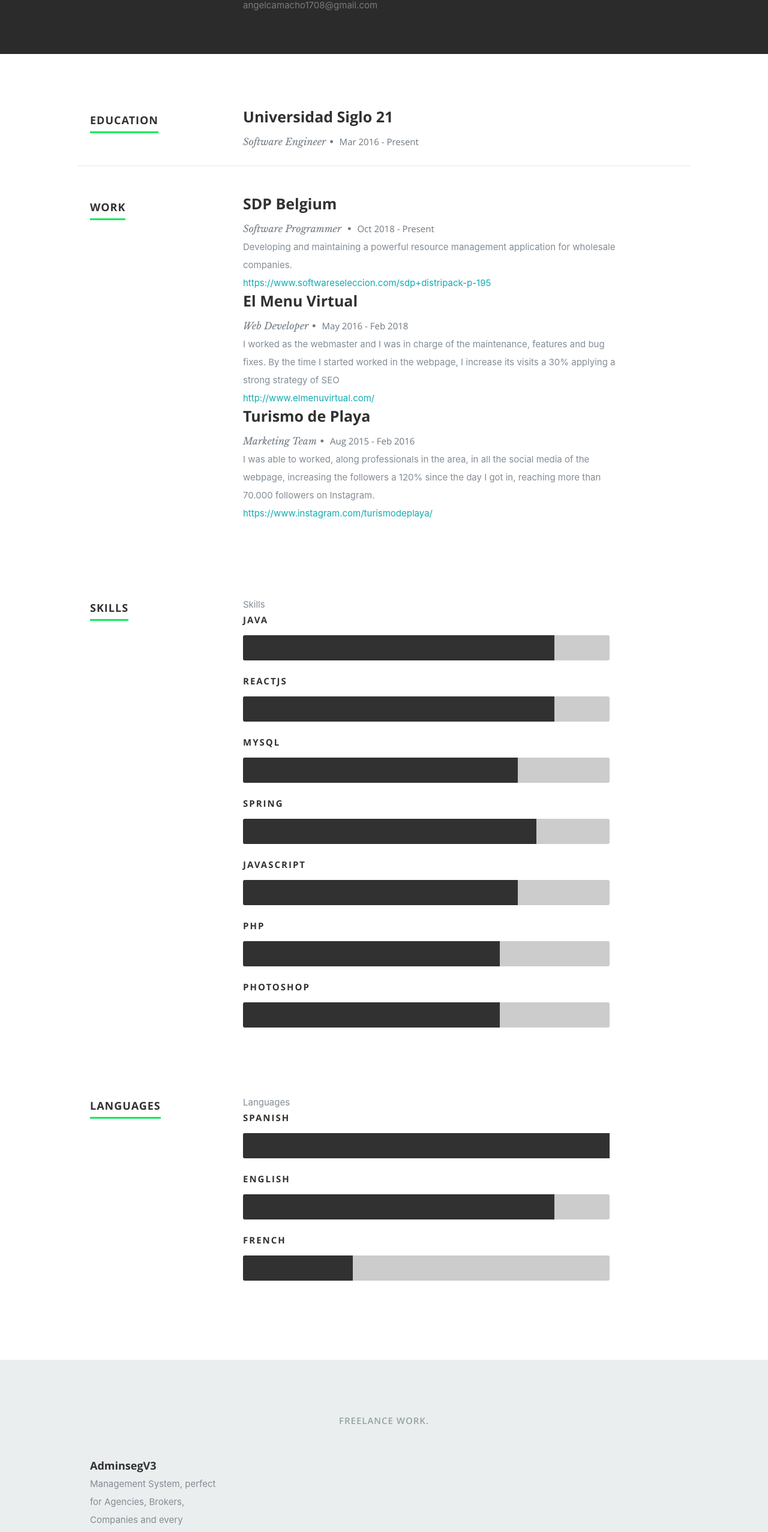
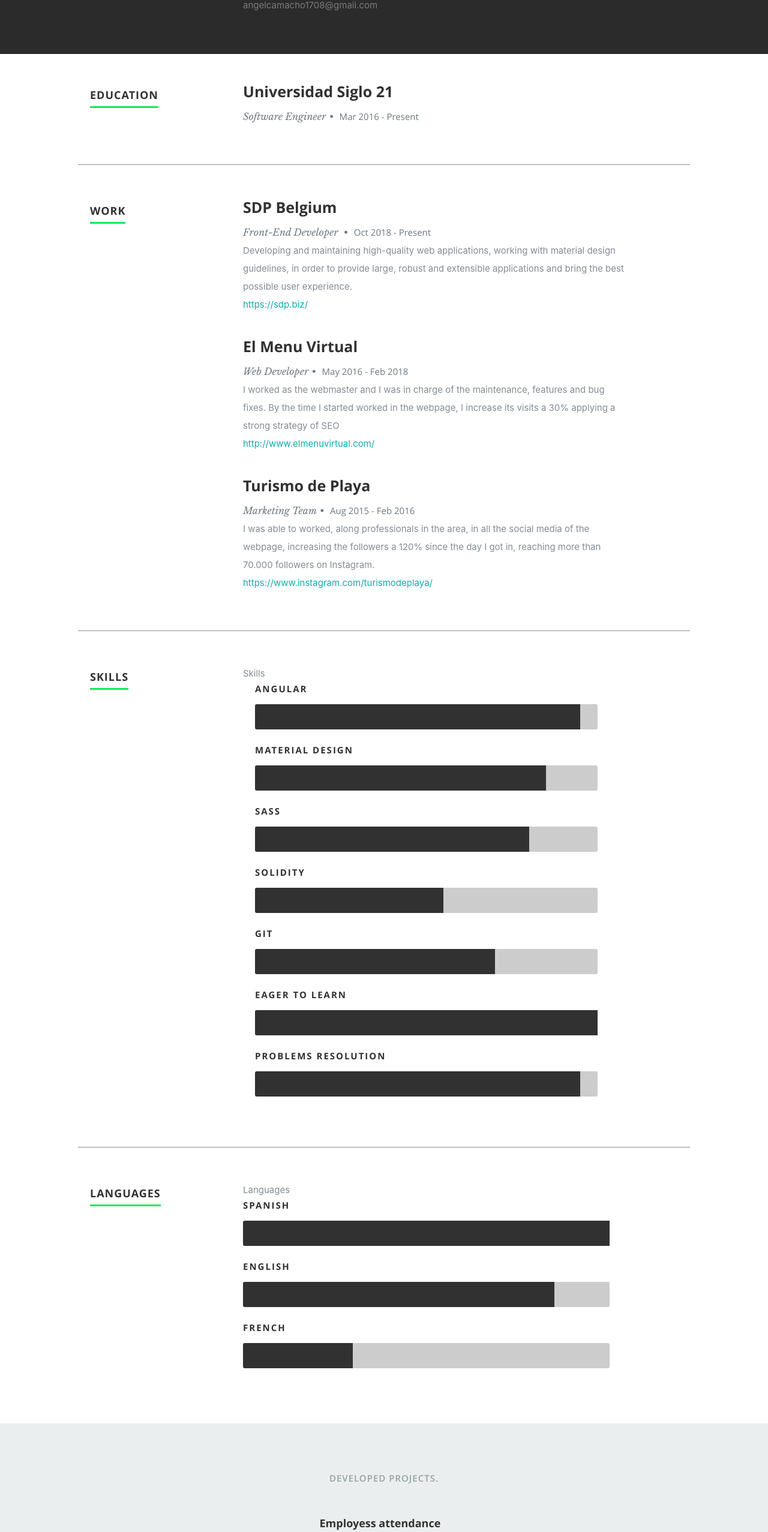
Before and after one commit to angelcamacho17/resume, a React (Create React App) app: page / in a window 1280 px wide. Shown: the part 1238-3792 px from the top of the page at 60% size. Built offline with nearby package versions, Linux system fonts and the light colour scheme.

Commit message:
updating

```diff
--- a/css/layout.css
+++ b/css/layout.css
@@ -33,17 +33,11 @@ header {
    height: 800px;
    min-height: 500px;
    width: 100%;
-<<<<<<< HEAD
-   background: #161415 url(../images/header-background.jpg) no-repeat top center;
-   background-size: cover !important;
-	-webkit-background-size: cover !important;
-=======
    background: no-repeat top center;
    background-image:url(../images/thumb-1920-754582.jpg);
    background-size: cover !important;
 	-webkit-background-size: cover !important;
    background-attachment: relative;
->>>>>>> 5b3d6d6f1d7a320d1cf532ed04ac4476be36cc39
    text-align: center;
    overflow: hidden;
 }
@@ -60,7 +54,7 @@ header .banner {
    vertical-align: middle;
    margin: 0 auto;
    width: 85%;
-   padding-bottom: 30px;s
+   padding-bottom: 30px;
    text-align: center;
 }
 
@@ -70,20 +64,12 @@ header .banner-text h1 {
    color: #fff;
    letter-spacing: -2px;
    margin: 0 auto 18px auto;
-<<<<<<< HEAD
-   text-shadow: 0px 1px 3px rgba(0, 0, 0, .8);
-}
-header .banner-text h3 {
-   font: 18px/1.9em 'librebaskerville-regular', serif;
-   color: #A8A8A8;
-=======
    padding-top: -20px;
    /*text-shadow: 0px 1px 3px rgba(0, 0, 0, .8);*/
 }
 header .banner-text h3 {
    font: 18px/1.9em 'librebaskerville-regular', serif;
    color: #fff;
->>>>>>> 5b3d6d6f1d7a320d1cf532ed04ac4476be36cc39
    margin: 0 auto;
    width: 70%;
    text-shadow: 0px 1px 2px rgba(0, 0, 0, .5);
@@ -97,19 +83,12 @@ header .banner-text hr {
    margin: 18px auto 24px auto;
    border-color: #2F2D2E;
    border-color: rgba(150, 150, 150, .1);
-<<<<<<< HEAD
-=======
    color : #000;
->>>>>>> 5b3d6d6f1d7a320d1cf532ed04ac4476be36cc39
 }
 
 /* header social links */
 header .social {
-<<<<<<< HEAD
-   margin: 24px 0;
-=======
    margin: 10px 0;
->>>>>>> 5b3d6d6f1d7a320d1cf532ed04ac4476be36cc39
    padding: 0;
    font-size: 30px;
    text-shadow: 0px 1px 2px rgba(0, 0, 0, .8);
@@ -120,11 +99,7 @@ header .social li {
    padding: 0;
 }
 header .social li a { color: #fff; }
-<<<<<<< HEAD
-header .social li a:hover { color: #11ABB0; }
-=======
 header .social li a:hover { color: #0ceb5a; }
->>>>>>> 5b3d6d6f1d7a320d1cf532ed04ac4476be36cc39
 
 /* scrolldown link */
 header .scrolldown a {
@@ -146,11 +121,7 @@ header .scrolldown a {
    -o-transition: all .3s ease-in-out;
    transition: all .3s ease-in-out;
 }
-<<<<<<< HEAD
-header .scrolldown a:hover { color: #11ABB0; }
-=======
 header .scrolldown a:hover { color: #0ceb5a; }
->>>>>>> 5b3d6d6f1d7a320d1cf532ed04ac4476be36cc39
 
 /* primary navigation
 --------------------------------------------------------------------- */
@@ -176,11 +147,7 @@ header .scrolldown a:hover { color: #0ceb5a; }
 .opaque { background-color: #333; }
 
 /* hide toggle button */
-<<<<<<< HEAD
-#nav-wrap > a.mobile-btn { display: none; }
-=======
 #nav-wrap > a.mobile-btn { display: none;  background-color: #000; }
->>>>>>> 5b3d6d6f1d7a320d1cf532ed04ac4476be36cc39
 
 ul#nav {
    min-height: 48px;
@@ -215,13 +182,8 @@ ul#nav li a {
 	transition: color .2s ease-in-out;
 }
 
-<<<<<<< HEAD
-ul#nav li a:active { background-color: transparent !important; }
-ul#nav li.current a { color: #F06000; }
-=======
 ul#nav li a:active { background-color: transparent !important; color:#000}
 ul#nav li.current a { color: #0ceb5a; }
->>>>>>> 5b3d6d6f1d7a320d1cf532ed04ac4476be36cc39
 
 
 /* ------------------------------------------------------------------ */
@@ -253,11 +215,7 @@ ul#nav li.current a { color: #0ceb5a; }
    height: 120px;
    border-radius: 100%;
 }
-<<<<<<< HEAD
-#about .contact-details { width: 41.66667%; }
-=======
 #about .contact-details { width: 41.66667%; padding-right: 5%; margin-top: 12px }
->>>>>>> 5b3d6d6f1d7a320d1cf532ed04ac4476be36cc39
 #about .download {
    width: 58.33333%;
    padding-top: 6px;
@@ -284,8 +242,6 @@ ul#nav li.current a { color: #0ceb5a; }
 #resume {
    background: #fff;
    padding-top: 90px;
-<<<<<<< HEAD
-=======
    overflow: hidden;
 }
 
@@ -298,40 +254,18 @@ ul#nav li.current a { color: #0ceb5a; }
 #language{
    padding-top: 50px;
    background: #fff;
->>>>>>> 5b3d6d6f1d7a320d1cf532ed04ac4476be36cc39
    padding-bottom: 72px;
    overflow: hidden;
 }
 
-<<<<<<< HEAD
-#resume a, #resume a:visited  { color: #11ABB0; }
-#resume a:hover, #resume a:focus { color: #313131; }
-
-#resume h1 {
-=======
 #resume a, #skill a, #language a, #resume a:visited, #skill a:visited, #language a:visited { color: #11ABB0; }
 #resume a:hover,#skill a:hover, #language a:hover, #resume a:focus,#skill a:focus, #language a:focus { color: #313131; }
 
 #resume h1 ,#skill h1 ,#language h1 {
->>>>>>> 5b3d6d6f1d7a320d1cf532ed04ac4476be36cc39
    font: 18px/24px 'opensans-bold', sans-serif;
    text-transform: uppercase;
    letter-spacing: 1px;
 }
-<<<<<<< HEAD
-#resume h1 span {
-   border-bottom: 3px solid #11ABB0;
-   padding-bottom: 6px;
-}
-#resume h3 {
-   font: 25px/30px 'opensans-bold', sans-serif;
-}
-
-#resume .header-col { padding-top: 9px; }
-#resume .main-col { padding-right: 10%; }
-
-.education, .work {
-=======
 #resume h1 span,#skill h1 span,#language h1 span {
    border-bottom: 3px solid #0ceb5a;
    padding-bottom: 6px;
@@ -344,39 +278,26 @@ ul#nav li.current a { color: #0ceb5a; }
 #resume .main-col,#skill .main-col,#language .main-col  { padding-right: 10%; }
 
 .education{
->>>>>>> 5b3d6d6f1d7a320d1cf532ed04ac4476be36cc39
    margin-bottom: 48px;
    padding-bottom: 24px;
    border-bottom: 1px solid #E8E8E8;
 }
-<<<<<<< HEAD
-#resume .info {
-=======
 .work, .language{
    margin-bottom: 48px;
    padding-bottom: 24px;
 }
 
 #resume .info,#skill .info,#language .info{
->>>>>>> 5b3d6d6f1d7a320d1cf532ed04ac4476be36cc39
    font: 16px/24px 'librebaskerville-italic', serif;
    color: #6E7881;
    margin-bottom: 18px;
    margin-top: 9px;
 }
-<<<<<<< HEAD
-#resume .info span {
-   margin-right: 5px;
-   margin-left: 5px;
-}
-#resume .date {
-=======
 #resume .info span,#skill .info span,#language .info span {
    margin-right: 5px;
    margin-left: 5px;
 }
 #resume .date,#skill .date,#language .date {
->>>>>>> 5b3d6d6f1d7a320d1cf532ed04ac4476be36cc39
    font: 15px/24px 'opensans-regular', sans-serif;
    margin-top: 6px;
 }
@@ -395,15 +316,12 @@ ul#nav li.current a { color: #0ceb5a; }
   	margin-top: 36px;
    list-style: none;
 }
-<<<<<<< HEAD
-=======
 
 .bars .languages {
   	margin-top: 36px;
    list-style: none;
 }
 
->>>>>>> 5b3d6d6f1d7a320d1cf532ed04ac4476be36cc39
 .bars li {
    position: relative;
   	margin-bottom: 60px;
@@ -434,13 +352,13 @@ ul#nav li.current a { color: #0ceb5a; }
    border-radius: 3px 0 0 3px;
 }
 
-.reactjs {
+.angular {
   	width: 85%;
   	-moz-animation: photoshop 2s ease;
   	-webkit-animation: photoshop 2s ease;
 }
 
-.photoshop {
+.solidity {
   	width: 70%;
   	-moz-animation: photoshop 2s ease;
   	-webkit-animation: photoshop 2s ease;
@@ -465,8 +383,6 @@ ul#nav li.current a { color: #0ceb5a; }
   	-moz-animation: html5 2s ease;
   	-webkit-animation: html5 2s ease;
 }
-<<<<<<< HEAD
-=======
 
 .spanish {
   	width: 100%;
@@ -484,7 +400,6 @@ ul#nav li.current a { color: #0ceb5a; }
   	-webkit-animation: html5 2s ease;
 }
 
->>>>>>> 5b3d6d6f1d7a320d1cf532ed04ac4476be36cc39
 .spring {
   	width: 80%;
   	-moz-animation: jquery 2s ease;
@@ -765,11 +680,7 @@ call-to-action .button {
    color: #0D0D0D;
 }
 #call-to-action p span {
-<<<<<<< HEAD
 	font-family: 'opensans-semibold', sans-serif;
-=======
-	font-family: 'opensans-semibold', sans-serif;
->>>>>>> 5b3d6d6f1d7a320d1cf532ed04ac4476be36cc39
 	color: #D8D8D8;
 }
 
@@ -793,11 +704,7 @@ call-to-action .button {
    padding-bottom: 66px;
 }
 #testimonials h1 {
-<<<<<<< HEAD
    font: 18px/24px 'opensans-bold', sans-serif;
-=======
-   font: 18px/24px 'opensans-bold', sans-serif;
->>>>>>> 5b3d6d6f1d7a320d1cf532ed04ac4476be36cc39
    text-transform: uppercase;
    letter-spacing: 3px;
    color: #fff;
@@ -1076,11 +983,7 @@ footer {
    position: relative;
 }
 
-<<<<<<< HEAD
-footer a, footer a:visited { color: #525252; }
-=======
 footer a, footer a:visited { color: #0ceb5a;; }
->>>>>>> 5b3d6d6f1d7a320d1cf532ed04ac4476be36cc39
 footer a:hover, footer a:focus { color: #fff; }
 
 /* copyright */
@@ -1112,27 +1015,17 @@ footer .social-links {
    margin: 18px 0 30px 0;
    padding: 0;
    font-size: 30px;
-<<<<<<< HEAD
-=======
    color: #0ceb5a;
->>>>>>> 5b3d6d6f1d7a320d1cf532ed04ac4476be36cc39
 }
 footer .social-links li {
     display: inline-block;
     margin: 0;
     padding: 0;
     margin-left: 42px;
-<<<<<<< HEAD
-    color: #F06000;
-}
-
-footer .social-links li:first-child { margin-left: 0; }
-=======
     color: #0ceb5a;
 }
 
 footer .social-links li:first-child { color: #0ceb5a; margin-left: 0; }
->>>>>>> 5b3d6d6f1d7a320d1cf532ed04ac4476be36cc39
 
 /* Go To Top Button */
 #go-top {
@@ -1160,9 +1053,4 @@ footer .social-links li:first-child { color: #0ceb5a; margin-left: 0; }
    line-height: 60px;
  	border-radius: 100%;
 }
-<<<<<<< HEAD
-#go-top a:hover { background-color: #0F9095; }
-
-=======
 #go-top a:hover { background-color: #0ceb5a; }
->>>>>>> 5b3d6d6f1d7a320d1cf532ed04ac4476be36cc39
--- a/package.json
+++ b/package.json
@@ -3,11 +3,14 @@
   "version": "0.1.0",
   "private": true,
   "dependencies": {
+    "gh-pages": "^3.0.0",
     "react": "^16.10.2",
     "react-dom": "^16.10.2",
     "react-scripts": "3.2.0"
   },
   "scripts": {
+    "predeploy": "npm run build",
+    "deploy": "gh-pages -d build",
     "start": "react-scripts start",
     "build": "react-scripts build",
     "test": "react-scripts test",
--- a/public/css/default.css
+++ b/public/css/default.css
@@ -87,7 +87,7 @@ pre {
    word-wrap: break-word;
 }
 
-blockquote, q { quotes: &#8220 &#8220; }
+blockquote, q { quotes: #8220 #8220; }
 
 blockquote:before, blockquote:after,
 q:before, q:after {
@@ -196,8 +196,8 @@ blockquote:before {
    font-size: 80px;
    line-height: 0px;
    margin: 0;
-   font-family: arial, sans-serif;; display:inline
-
+   font-family: arial, sans-serif;
+   display:inline;
    position: absolute;
    top:  30px;
 	left: 0;
--- a/public/css/layout.css
+++ b/public/css/layout.css
@@ -54,7 +54,7 @@ header .banner {
    vertical-align: middle;
    margin: 0 auto;
    width: 85%;
-   padding-bottom: 30px;s
+   padding-bottom: 30px;
    text-align: center;
 }
 
@@ -241,21 +241,21 @@ ul#nav li.current a { color: #0ceb5a; }
 
 #resume {
    background: #fff;
-   padding-top: 90px;
+   padding-top: 48px;
    overflow: hidden;
 }
 
 #skill{
-   padding-top: 50px;
+   padding-top: 8px;
    background: #fff;
    overflow: hidden;
 }
 
 #language{
-   padding-top: 50px;
+   padding-top: 8px;
    background: #fff;
-   padding-bottom: 72px;
    overflow: hidden;
+   padding-bottom: 32px;
 }
 
 #resume a, #skill a, #language a, #resume a:visited, #skill a:visited, #language a:visited { color: #11ABB0; }
@@ -280,11 +280,21 @@ ul#nav li.current a { color: #0ceb5a; }
 .education{
    margin-bottom: 48px;
    padding-bottom: 24px;
-   border-bottom: 1px solid #E8E8E8;
+   border-bottom: 1px solid #909090;
 }
-.work, .language{
+
+.work {
+   padding-top: 8px;
+}
+
+.work, .language, .skill {
    margin-bottom: 48px;
    padding-bottom: 24px;
+   border-bottom: 1px solid #909090;
+}
+
+.skill {
+   padding-bottom: 0 !important;
 }
 
 #resume .info,#skill .info,#language .info{
@@ -352,33 +362,38 @@ ul#nav li.current a { color: #0ceb5a; }
    border-radius: 3px 0 0 3px;
 }
 
-.reactjs {
-  	width: 85%;
+.angular {
+  	width: 95%;
   	-moz-animation: photoshop 2s ease;
   	-webkit-animation: photoshop 2s ease;
 }
 
-.photoshop {
-  	width: 70%;
+.solidity {
+  	width: 55%;
   	-moz-animation: photoshop 2s ease;
   	-webkit-animation: photoshop 2s ease;
 }
-.java {
+.material-design {
   	width: 85%;
   	-moz-animation: illustrator 2s ease;
   	-webkit-animation: illustrator 2s ease;
 }
-.mysql {
-  	width: 75%;
+.sass {
+   width: 80%;
+   -moz-animation: wordpress 2s ease;
+   -webkit-animation: wordpress 2s ease;
+}
+.learn {
+  	width: 100%;
   	-moz-animation: wordpress 2s ease;
   	-webkit-animation: wordpress 2s ease;
 }
-.javascript {
-  	width: 75%;
+.problems {
+  	width: 95%;
   	-moz-animation: css 2s ease;
   	-webkit-animation: css 2s ease;
 }
-.php {
+.git {
   	width: 70%;
   	-moz-animation: html5 2s ease;
   	-webkit-animation: html5 2s ease;
@@ -462,8 +477,7 @@ ul#nav li.current a { color: #0ceb5a; }
 
 #portfolio {
    background: #ebeeee;
-   padding-top: 90px;
-   padding-bottom: 60px;
+   padding: 80px 0;
 }
 #portfolio h1 {
    font: 15px/24px 'opensans-semibold', sans-serif;
@@ -475,6 +489,12 @@ ul#nav li.current a { color: #0ceb5a; }
 }
 
 /* Portfolio Content */
+#portfolio-wrapper {
+   display: flex;
+   flex-direction: row;
+   justify-content: space-around;
+}
+
 #portfolio-wrapper .columns { margin-bottom: 36px; }
 .portfolio-item .item-wrap {
    background: #fff;
@@ -487,9 +507,20 @@ ul#nav li.current a { color: #0ceb5a; }
 	-ms-transition: all 0.3s ease-in-out;
 	transition: all 0.3s ease-in-out;
 }
+
+
 .portfolio-item .item-wrap a {
    display: block;
    cursor: pointer;
+}
+
+.portfolio-item-meta {
+   display: flex !important;
+   flex-direction: column !important;
+}
+
+.no-margin-btm {
+   margin-bottom: 0;
 }
 
 /* overlay */
@@ -1054,3 +1085,7 @@ footer .social-links li:first-child { color: #0ceb5a; margin-left: 0; }
  	border-radius: 100%;
 }
 #go-top a:hover { background-color: #0ceb5a; }
+
+.margint-btm {
+   margin-bottom: 40px;
+}
--- a/src/components/Portfolio.js
+++ b/src/components/Portfolio.js
@@ -6,17 +6,18 @@ export default class Porfolio extends Component {
       <section id="portfolio">
       <div className="row">
         <div className="twelve columns collapsed">
-          <h1>Freelance Work.</h1>
+          <h1>Developed projects.</h1>
           <div id="portfolio-wrapper" className="bgrid-quarters s-bgrid-thirds cf">
           {
             resumeData.portfolio && resumeData.portfolio.map((item)=>{
               return(
+
               <div className="eigth columns footer-widgets">
                 <div className="portfolio-item-meta">
                   <div className="item-wrap">
                         <div className="portfolio-item-meta">
                           <h5>{item.name}</h5>
-                          <p>{item.description}</p>
+                          <p className="no-margin-btm">{item.description}</p>
                           <a href={item.link} target="_blank">{item.link}</a>
                         </div>
                   </div>
--- a/src/components/Resume.js
+++ b/src/components/Resume.js
@@ -16,7 +16,7 @@ export default  class Resume extends Component {
                 resumeData.education && resumeData.education.map((item)=>{
                   return(
                     <div className="row item">
-                       <div className="twelve columns">
+                       <div className="twelve columns margint-btm">
                           <h3>{item.UniversityName}</h3>
                           <p className="info">
                           {item.specialization}
@@ -41,7 +41,7 @@ export default  class Resume extends Component {
                 resumeData.work && resumeData.work.map((item) => {
                   return(
                     <div className="row item">
-                       <div className="twelve columns">
+                       <div className="twelve columns margint-btm">
                           <h3>{item.CompanyName}</h3>
                           <p className="info">
                           {item.specialization}
@@ -78,12 +78,12 @@ export default  class Resume extends Component {
 
    				<div className="bars">
 
-   				   <ul className="skills">
+   				   <ul className="twelve columns skills">
                 {
                   resumeData.skills && resumeData.skills.map((item) => {
                     return(
                       <li>
-                      <span className={`bar-expand ${item.skillname.toLowerCase()}`}>
+                      <span className={`bar-expand ${item.class.toLowerCase()}`}>
                       </span><em>{item.skillname}</em>
                       </li>
                     )
--- a/src/resumeData.js
+++ b/src/resumeData.js
@@ -36,12 +36,12 @@ let resumeData = {
     "work":[
       {
         "CompanyName":"SDP Belgium",
-        "specialization":"Software Programmer ",
+        "specialization":"Front-End Developer ",
         "MonthOfEntry":"Oct",
         "YearOfEntry":"2018",
         "MonthOfLeaving":"Present",
-        "Achievements":"Developing and maintaining a powerful resource management application for wholesale companies.",
-        "Link":"https://www.softwareseleccion.com/sdp+distripack-p-195"
+        "Achievements":"Developing and maintaining high-quality web applications, working with material design guidelines, in order to provide large, robust and extensible applications and bring the best possible user experience.",
+        "Link":"https://sdp.biz/"
       },
       {
         "CompanyName":"El Menu Virtual",
@@ -67,25 +67,31 @@ let resumeData = {
     "skillsDescription":"Skills",
     "skills":[
       {
-        "skillname":"Java"
+        "skillname":"Angular",
+        "class":"angular"
       },
       {
-        "skillname":"Reactjs"
+        "skillname":"Material Design",
+        "class":"material-design"
+      },{
+        "skillname":"Sass",
+        "class":"sass"
       },
       {
-        "skillname":"MySQL"
+        "skillname":"Solidity",
+        "class":"solidity"
       },
-      {
-          "skillname":"Spring"
+        {
+          "skillname":"Git",
+          "class":"git"
         },
         {
-          "skillname":"JavaScript"
-        },
-        {
-          "skillname":"Php"
+          "skillname":"Eager to learn",
+          "class":"learn"
         },
          {
-           "skillname":"Photoshop"
+           "skillname":"Problems resolution",
+           "class":"problems"
          }
     ],
     "languagesDescription":"Languages",
@@ -102,9 +108,9 @@ let resumeData = {
         ],
     "portfolio":[
       {
-        "name":"AdminsegV3",
-        "description":"Management System, perfect for Agencies, Brokers, Companies and every professional in the insurance industry.",
-        "link":"https://adminsegv3.com/"
+        "name":"Employess attendance (from scratch)",
+        "description":"Attendance board to manage the information of all the employees of a certain company.",
+        "link":"https://employees-attendance.firebaseapp.com/#/"
       }
     ],
     "testimonials":[
```
Also changed, not shown: public/css/media-queries.css (+35 -5 lines), 1 other file (tests, documents, lock files or other folders).
